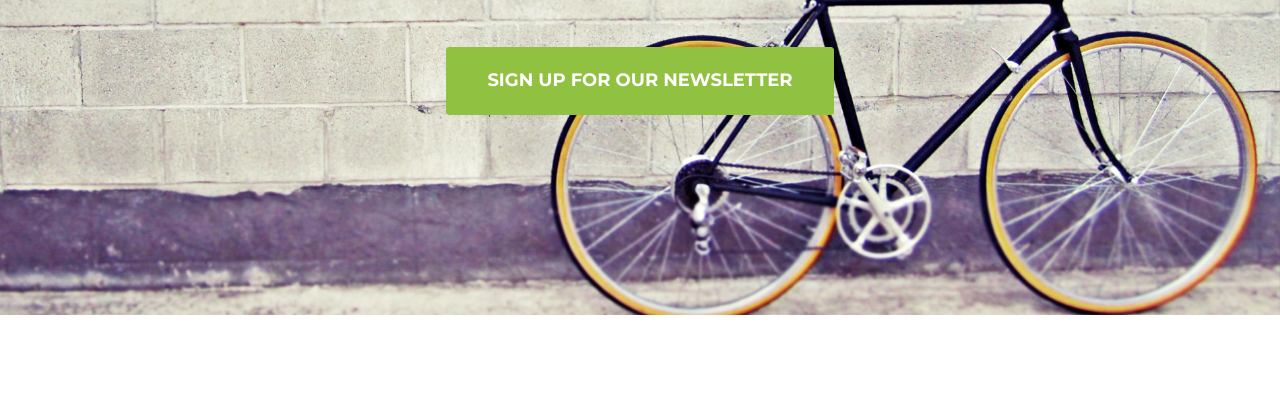
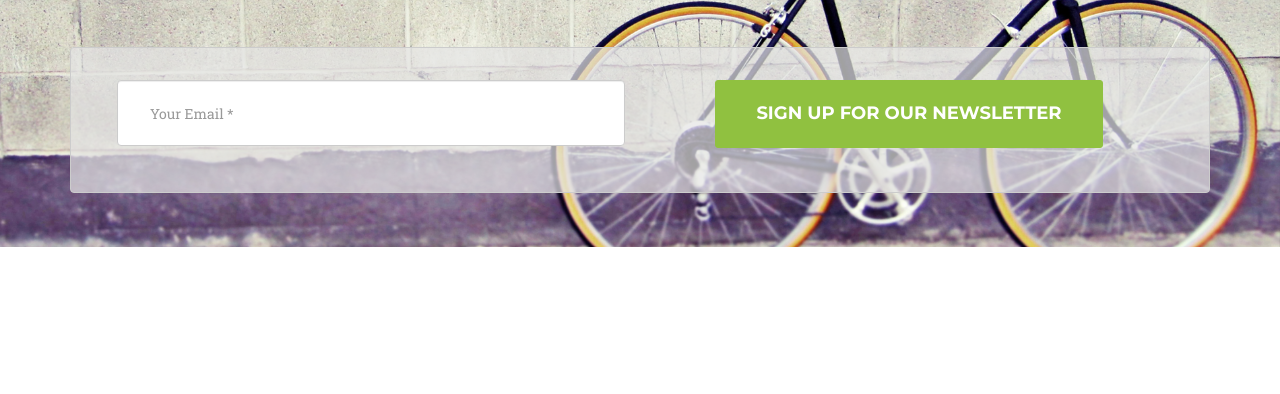
Before and after one commit to seche/bikes, a website: page index.html in a window 1280 px wide. Shown: the part 343-737 px from the top of the page. Drawn offline with nearby package versions, Linux system fonts and the light colour scheme; a web font is replaced by a local one.

Commit message:
updated forms

```diff
--- a/css/agency.css
+++ b/css/agency.css
@@ -25,7 +25,26 @@ p.large {
   font-family: Arial, sans-serif;
   font-weight: bold;
 }
+.g-recaptcha{
+   margin: 15px auto !important;
+   width: auto !important;
+   height: auto !important;
+   text-align: -webkit-center;
+   text-align: -moz-center;
+   text-align: -o-center;
+   text-align: -ms-center;
+}
+.boxit{
+  border-radius:4px;
+  background: rgba(230,230,230,.7);
+  padding: 31px;
+  border: solid 1px #ccc;
+  border-radius: 4px;
+}
+#newsemail{
+  padding: 32px;
 
+}
 .image-credit-wrapper img {
  width: 100% !important;
 }
--- a/index.html
+++ b/index.html
@@ -77,7 +77,25 @@
             <div class="intro-text">
                 <div class="intro-lead-in">Convenient Bicycle Service!</div>
                 <div class="intro-heading">We're Here To Help You</div>
-                <a href="#services" class="page-scroll btn btn-xl">Sign Up For Our Newsletter</a>
+                <div class="col-lg-12">
+                    <form name="newsletter" id="newsletter" novalidate>
+                        <div class="row boxit">
+                          <div class="col-lg-12">
+                            <div id="success"></div>
+                          </div>
+                          <div class="clearfix"></div>
+                            <div class="col-md-6">
+                                <div class="form-group">
+                                    <input type="email" class="form-control" placeholder="Your Email *" id="newsemail" required data-validation-required-message="Please enter your email address.">
+                                    <p class="help-block text-danger"></p>
+                                </div>
+                            </div>
+                            <div class="col-md-6">
+                                <button type="submit" class="btn btn-xl">Sign Up For Our Newsletter</button>
+                            </div>
+                        </div>
+                    </form>
+                </div>
             </div>
         </div>
     </header>
@@ -117,7 +135,9 @@
                             </div>
                             <div class="clearfix"></div>
                             <div class="col-lg-12 text-center">
+
                                 <div class="g-recaptcha" data-sitekey="6LeCnwcUAAAAAJfFrQMwSGemVycCmIcz3W8Cq3P6"></div>
+
                             </div>
                             <div class="clearfix"></div>
                             <div class="col-lg-12 text-center">
```
